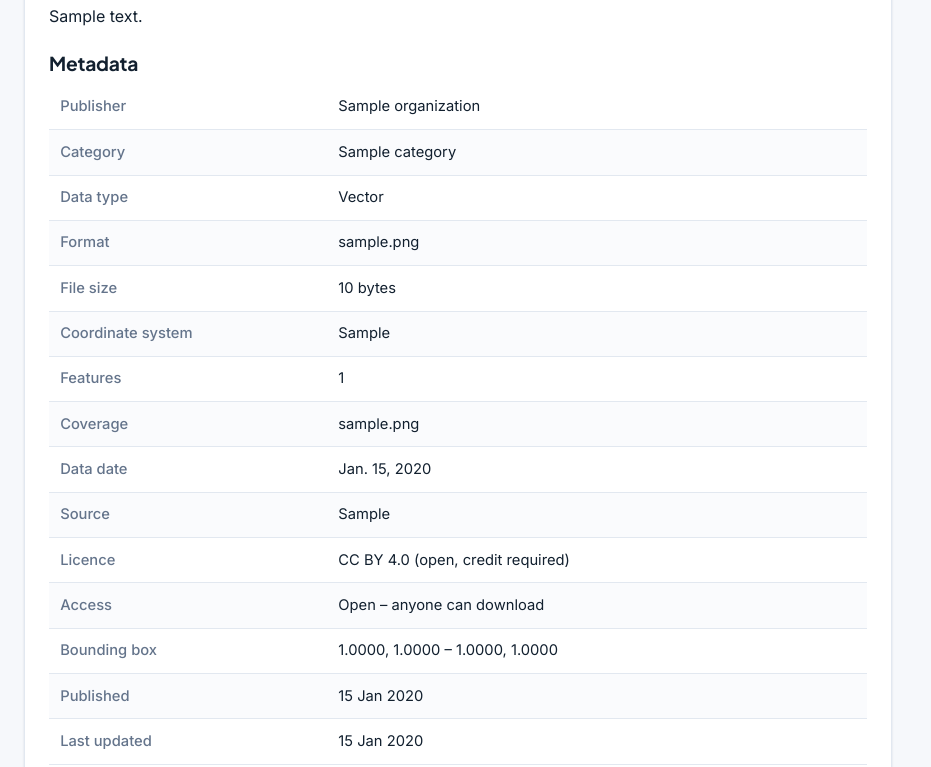
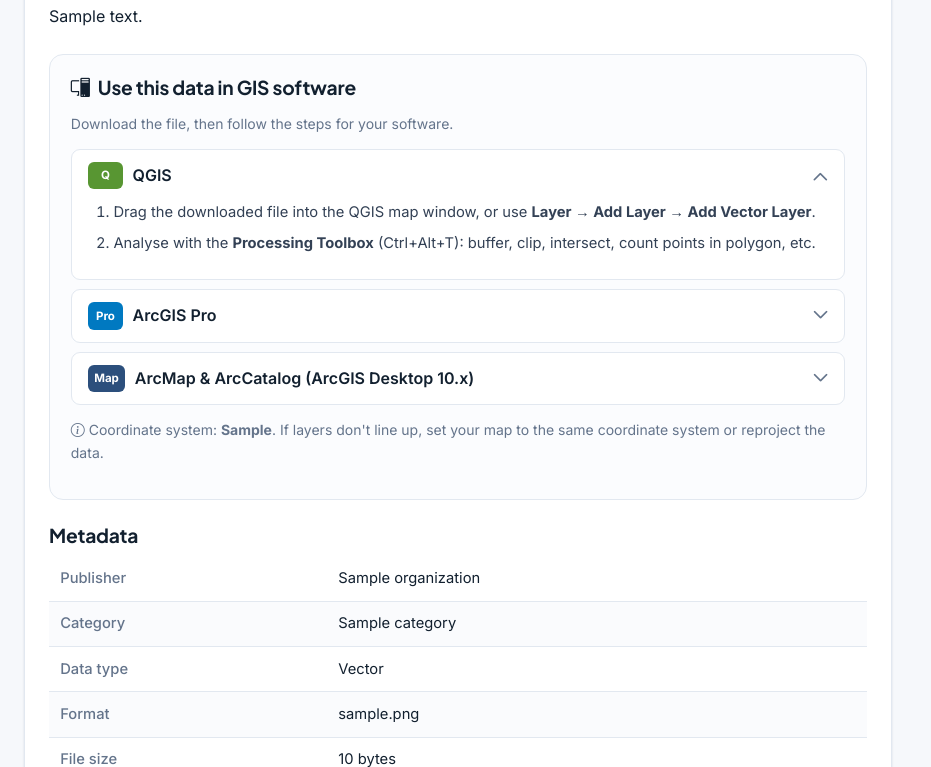
Before and after one commit to mohammedomerwarsame-prog/somaliland-geodata-portal, a Django app: page /datasets/sample/ in a window 1280 px wide. Shown: the part 781-1548 px from the top of the page, without its empty margins (0-931 px from the left). Run offline with Django 5.2, Linux system fonts and the light colour scheme; tables that the repository leaves empty hold one stand-in row (values such as "Sample post").

Commit message:
Accept all major GIS formats, add ArcGIS/QGIS guide, add VPS deployment kit
- Uploads: File Geodatabase, shapefile, MapInfo, ESRI Grid (zipped),
  GeoPackage, GeoJSON, KML/KMZ, GML, GPX, DXF/DWG, GeoTIFF, IMG, JP2, ECW,
  MrSID, ASCII grid, NetCDF, LAS/LAZ, CSV/Excel, ArcGIS packages
  (.mpkx/.ppkx/.lpkx/.mpk/.lpk) and QGIS projects; zip contents detected
- Upload limit raised to 2 GB; new "Package / project" data type
- Dataset pages: "Use this data in GIS software" steps for QGIS,
  ArcGIS Pro and ArcMap/ArcCatalog, plus a direct data link for QGIS
- deploy/: one-command Ubuntu setup (PostgreSQL, gunicorn, Nginx, HTTPS)

Co-Authored-By: Claude Opus 5.5 <noreply@anthropic.com>
Claude-Session: https://claude.ai/code/session_01Tzd7J8TZvvweN3szNzTT13

```diff
--- a/config/settings.py
+++ b/config/settings.py
@@ -134,14 +134,14 @@ STATIC_ROOT = BASE_DIR / "staticfiles"
 
 # Public media (thumbnails, organization logos)
 MEDIA_URL = "media/"
-MEDIA_ROOT = BASE_DIR / "media"
+MEDIA_ROOT = Path(env("MEDIA_ROOT", BASE_DIR / "media"))
 
 # Dataset files are kept OUTSIDE the public media folder. They are only
 # served through the download view, which checks status and access level.
 PRIVATE_MEDIA_ROOT = Path(env("PRIVATE_MEDIA_ROOT", BASE_DIR / "private_media"))
 
 # Upload limits
-MAX_UPLOAD_MB = int(env("MAX_UPLOAD_MB", 500))
+MAX_UPLOAD_MB = int(env("MAX_UPLOAD_MB", 2048))
 DATA_UPLOAD_MAX_MEMORY_SIZE = 10 * 1024 * 1024
 FILE_UPLOAD_MAX_MEMORY_SIZE = 10 * 1024 * 1024
 MAX_MAP_PREVIEW_MB = 15  # GeoJSON larger than this is not drawn in the browser
--- a/datasets/models.py
+++ b/datasets/models.py
@@ -51,6 +51,7 @@ class Dataset(models.Model):
         VECTOR = "vector", "Vector"
         RASTER = "raster", "Raster"
         TABLE = "table", "Table"
+        OTHER = "other", "Package / project"
 
     class Status(models.TextChoices):
         PENDING = "pending", "Pending review"
@@ -86,7 +87,7 @@ class Dataset(models.Model):
 
     # File + technical metadata
     file = models.FileField(upload_to=dataset_upload_path, storage=private_storage, max_length=300)
-    file_format = models.CharField(max_length=30, blank=True)
+    file_format = models.CharField(max_length=60, blank=True)
     file_size = models.BigIntegerField(default=0)
     data_type = models.CharField(max_length=10, choices=DataType.choices, default=DataType.VECTOR)
     crs = models.CharField("Coordinate system", max_length=120, default="EPSG:4326")
--- a/datasets/views.py
+++ b/datasets/views.py
@@ -9,6 +9,7 @@ from django.db import transaction
 from django.db.models import Count, F, Q, Sum
 from django.http import FileResponse, Http404, JsonResponse
 from django.shortcuts import get_object_or_404, redirect, render
+from django.urls import reverse
 from django.utils import timezone
 from django.views.decorators.http import require_POST
 
@@ -34,6 +35,37 @@ CATEGORY_ICONS = {
     "services": "bi-hospital",
     "environment": "bi-cloud-sun",
 }
+
+
+def gis_kind(ds):
+    """Which set of desktop-GIS instructions fits this dataset's format."""
+    f = (ds.file_format or "").lower()
+    ext = os.path.splitext(ds.file.name or "")[1].lower()
+    if "geodatabase" in f:
+        return "gdb"
+    if ext in (".ppkx", ".mpkx", ".lpkx"):
+        return "package_pro"
+    if ext in (".mpk", ".lpk"):
+        return "package_arcmap"
+    if ext in (".qgz", ".qgs"):
+        return "qgis"
+    if "shapefile" in f:
+        return "shapefile"
+    if "esri grid" in f:
+        return "grid"
+    if f == "geojson":
+        return "geojson"
+    if f in ("geopackage", "spatialite"):
+        return "geopackage"
+    if f in ("kml", "kmz"):
+        return "kml"
+    if ds.data_type == Dataset.DataType.RASTER:
+        return "raster"
+    if ds.data_type == Dataset.DataType.TABLE:
+        return "table"
+    if ext == ".zip":
+        return "zip"
+    return "vector"
 
 
 # ---------------------------------------------------------------- public pages
@@ -107,8 +139,16 @@ def detail(request, slug):
     ds = get_object_or_404(Dataset.objects.select_related("organization", "category", "uploaded_by"), slug=slug)
     if not ds.can_be_viewed_by(request.user):
         raise Http404
+    direct_url = None
+    if ds.status == Dataset.Status.PUBLISHED and ds.access_level == Dataset.Access.PUBLIC:
+        if ds.file_format == "GeoJSON":
+            direct_url = request.build_absolute_uri(reverse("datasets:geojson", args=[ds.slug]))
+        elif ds.file_format == "GeoTIFF":
+            direct_url = request.build_absolute_uri(reverse("datasets:download", args=[ds.slug]))
     return render(request, "datasets/detail.html", {
         "ds": ds,
+        "kind": gis_kind(ds),
+        "direct_url": direct_url,
         "can_download": ds.can_be_downloaded_by(request.user),
         "can_edit": ds.can_be_edited_by(request.user),
         "review_form": ReviewForm() if request.user.is_authenticated and request.user.can_review
@@ -146,8 +186,8 @@ def dataset_geojson(request, slug):
     ds = get_object_or_404(Dataset, slug=slug)
     if not ds.can_be_viewed_by(request.user) or not ds.can_be_downloaded_by(request.user):
         raise Http404
-    if not ds.can_preview_on_map:
-        return JsonResponse({"error": "Preview not available for this dataset."}, status=415)
+    if ds.file_format != "GeoJSON":
+        return JsonResponse({"error": "Only GeoJSON datasets have a direct data link."}, status=415)
     return FileResponse(ds.file.open("rb"), content_type="application/geo+json")
 
 
--- a/static/css/portal.css
+++ b/static/css/portal.css
@@ -275,6 +275,7 @@ img { max-width: 100%; }
 .ds-thumb-vector { background: linear-gradient(135deg, #1e40af, #3b82f6 60%, #93c5fd); }
 .ds-thumb-raster { background: linear-gradient(135deg, #166534, #65a30d 45%, #ca8a04 75%, #b45309); }
 .ds-thumb-table { background: linear-gradient(135deg, #4c1d95, #7c3aed 60%, #c4b5fd); }
+.ds-thumb-other { background: linear-gradient(135deg, #7c2d12, #ea580c 60%, #fdba74); }
 .thumb-badge { position: absolute; top: .7rem; left: .7rem; z-index: 2; font-size: .7rem; font-weight: 700; padding: .2rem .6rem; border-radius: 999px; text-transform: uppercase; letter-spacing: .05em; }
 .ds-body { padding: 1.1rem; display: flex; flex-direction: column; flex: 1; }
 .ds-body h3 { font-size: 1rem; margin: 0 0 .35rem; }
@@ -290,6 +291,7 @@ img { max-width: 100%; }
 .tag-vector { background: #dbeafe; color: #1e40af; }
 .tag-raster { background: #dcfce7; color: #166534; }
 .tag-table { background: #ede9fe; color: #5b21b6; }
+.tag-other { background: #ffedd5; color: #9a3412; }
 .tag-muted { background: transparent; border: 1px solid var(--line); color: var(--muted); }
 
 /* ---------- Themes ---------- */
@@ -417,6 +419,26 @@ textarea { resize: vertical; }
 .footer-bottom { border-top: 1px solid rgba(255,255,255,.08); padding: 1rem 0; font-size: .83rem; }
 .footer-inner { display: flex; justify-content: space-between; align-items: center; gap: 1rem; flex-wrap: wrap; }
 
+/* ---------- GIS software guide ---------- */
+.gis-help { margin: 1.5rem 0; padding: 1.3rem; border: 1px solid var(--line); border-radius: var(--radius); background: #fbfcfe; }
+.gis-help h2 { margin-top: 0 !important; display: flex; align-items: center; gap: .5rem; }
+.gis-tool { border: 1px solid var(--line); border-radius: var(--radius-sm); background: #fff; margin-top: .6rem; }
+.gis-tool summary { cursor: pointer; padding: .75rem 1rem; font-weight: 600; display: flex; align-items: center; gap: .6rem; list-style: none; }
+.gis-tool summary::-webkit-details-marker { display: none; }
+.gis-tool summary::after { content: "\F282"; font-family: "bootstrap-icons"; margin-left: auto; transition: transform .2s; color: var(--muted); }
+.gis-tool[open] summary::after { transform: rotate(180deg); }
+.gis-tool ol { margin: 0; padding: 0 1.2rem 1rem 2.6rem; font-size: .92rem; color: var(--ink-2); }
+.gis-tool li { margin-bottom: .45rem; }
+.gis-tool code, .gis-help code { background: #eef2f6; padding: .05rem .35rem; border-radius: 4px; font-size: .85em; }
+.tool-badge { min-width: 2.2rem; height: 1.7rem; padding: 0 .4rem; border-radius: 6px; display: inline-grid; place-items: center; font-size: .72rem; font-weight: 800; color: #fff; }
+.tb-qgis { background: #589632; }
+.tb-pro { background: #0079c1; }
+.tb-map { background: #2c4f7c; }
+.direct-link { margin: .8rem 0 .4rem; }
+.direct-link label { display: block; font-weight: 600; font-size: .88rem; margin-bottom: .35rem; }
+.copy-row { display: flex; gap: .5rem; }
+.copy-row input { font-family: ui-monospace, Consolas, monospace; font-size: .82rem; }
+
 /* ---------- Share data page ---------- */
 .share-layout { display: grid; grid-template-columns: 1fr 340px; gap: 1.5rem; padding-bottom: 2rem; }
 .contact-grid { display: grid; grid-template-columns: repeat(auto-fit, minmax(260px, 1fr)); gap: 1rem; margin-bottom: 1.2rem; }
--- a/templates/datasets/_card.html
+++ b/templates/datasets/_card.html
@@ -1,6 +1,6 @@
 <article class="ds-card">
   <a href="{{ ds.get_absolute_url }}" class="ds-thumb ds-thumb-{{ ds.data_type }}">
-    {% if ds.thumbnail %}<img src="{{ ds.thumbnail.url }}" alt="" loading="lazy">{% else %}<i class="bi {% if ds.data_type == 'raster' %}bi-grid-3x3-gap-fill{% elif ds.data_type == 'table' %}bi-table{% else %}bi-bezier2{% endif %}"></i>{% endif %}
+    {% if ds.thumbnail %}<img src="{{ ds.thumbnail.url }}" alt="" loading="lazy">{% else %}<i class="bi {% if ds.data_type == 'raster' %}bi-grid-3x3-gap-fill{% elif ds.data_type == 'table' %}bi-table{% elif ds.data_type == 'other' %}bi-box-seam{% else %}bi-bezier2{% endif %}"></i>{% endif %}
     <span class="thumb-badge tag-{{ ds.data_type }}">{{ ds.get_data_type_display }}</span>
   </a>
   <div class="ds-body">
--- /dev/null
+++ b/templates/datasets/_gis_help.html
@@ -0,0 +1,84 @@
+<div class="gis-help">
+  <h2><i class="bi bi-pc-display"></i> Use this data in GIS software</h2>
+  <p class="muted small">Download the file, then follow the steps for your software.{% if kind == "zip" or kind == "shapefile" or kind == "gdb" or kind == "grid" %} <strong>Unzip the download first</strong> (right-click → Extract All), except in QGIS, which can read the zip directly.{% endif %}</p>
+
+  {% if direct_url %}
+  <div class="direct-link">
+    <label for="direct-url"><i class="bi bi-link-45deg"></i> Direct data link (load without downloading)</label>
+    <div class="copy-row">
+      <input id="direct-url" type="text" readonly value="{{ direct_url }}" onclick="this.select()">
+      <button type="button" class="btn btn-navy" onclick="navigator.clipboard.writeText(document.getElementById('direct-url').value); this.textContent='Copied ✓'">Copy</button>
+    </div>
+  </div>
+  {% endif %}
+
+  <details class="gis-tool" open>
+    <summary><span class="tool-badge tb-qgis">Q</span> QGIS</summary>
+    <ol>
+      {% if kind == "gdb" %}
+        <li>Menu <strong>Layer → Add Layer → Add Vector Layer</strong>.</li>
+        <li>Set <em>Source type</em> to <strong>Directory</strong>, and <em>Type</em> to <strong>OpenFileGDB</strong>.</li>
+        <li>Browse to the unzipped <code>.gdb</code> folder → <strong>Add</strong>, then choose the layers.</li>
+      {% elif kind == "package_pro" or kind == "package_arcmap" %}
+        <li>ArcGIS packages are designed for ArcGIS. In QGIS, rename the file to <code>.zip</code>, unzip it, and add the shapefiles or <code>.gdb</code> inside.</li>
+      {% elif kind == "qgis" %}
+        <li>Double-click the <code>{{ ds.file_format }}</code> file, or <strong>Project → Open</strong>.</li>
+      {% elif kind == "raster" or kind == "grid" %}
+        <li>Menu <strong>Layer → Add Layer → Add Raster Layer</strong>{% if direct_url %} (or choose <em>Protocol: HTTP(S)</em> and paste the direct link above){% endif %}.</li>
+        <li>Select the file → <strong>Add</strong>. Use <strong>Raster → Analysis</strong> and the <strong>Processing Toolbox</strong> for slope, hillshade, zonal statistics, etc.</li>
+      {% elif kind == "table" %}
+        <li>Menu <strong>Layer → Add Layer → Add Delimited Text Layer</strong> (CSV) or drag the Excel file into QGIS.</li>
+        <li>Choose the longitude (X) and latitude (Y) columns to display points.</li>
+      {% else %}
+        <li>Drag the downloaded file{% if kind == "shapefile" or kind == "zip" %} (the .zip works directly){% endif %} into the QGIS map window, or use <strong>Layer → Add Layer → Add Vector Layer</strong>.</li>
+        {% if direct_url %}<li>Or load it straight from the portal: <strong>Add Vector Layer → Source type: Protocol: HTTP(S)</strong>, paste the direct link above.</li>{% endif %}
+        <li>Analyse with the <strong>Processing Toolbox</strong> (Ctrl+Alt+T): buffer, clip, intersect, count points in polygon, etc.</li>
+      {% endif %}
+    </ol>
+  </details>
+
+  <details class="gis-tool">
+    <summary><span class="tool-badge tb-pro">Pro</span> ArcGIS Pro</summary>
+    <ol>
+      {% if kind == "package_pro" or kind == "package_arcmap" %}
+        <li>Double-click the downloaded <code>{{ ds.file_format }}</code> file. ArcGIS Pro opens it and adds the layers with their symbology.</li>
+      {% elif kind == "geojson" %}
+        <li>Open the <strong>Geoprocessing</strong> pane → search <strong>JSON To Features</strong>.</li>
+        <li>Input: the downloaded <code>.geojson</code>. Output: a feature class in your project geodatabase → <strong>Run</strong>.</li>
+      {% elif kind == "kml" %}
+        <li>Geoprocessing → <strong>KML To Layer</strong> → choose the file → <strong>Run</strong>.</li>
+      {% elif kind == "table" %}
+        <li>Add the table to the map (Map tab → <strong>Add Data</strong>), then right-click it → <strong>Display XY Data</strong>.</li>
+      {% elif kind == "qgis" %}
+        <li>QGIS projects can't be opened in ArcGIS Pro. Download the data layers listed in the description instead.</li>
+      {% else %}
+        <li>In the <strong>Catalog</strong> pane, right-click <em>Folders</em> → <strong>Add Folder Connection</strong> → choose the folder where you unzipped the data.</li>
+        <li>Expand the folder{% if kind == "gdb" %} and the <code>.gdb</code>{% endif %}, then drag the layer onto the map.</li>
+      {% endif %}
+      <li>Analyse with the <strong>Analysis</strong> tab → <strong>Tools</strong> (Buffer, Clip, Summarize Within, Spatial Analyst tools for rasters).</li>
+    </ol>
+  </details>
+
+  <details class="gis-tool">
+    <summary><span class="tool-badge tb-map">Map</span> ArcMap &amp; ArcCatalog (ArcGIS Desktop 10.x)</summary>
+    <ol>
+      {% if kind == "package_arcmap" %}
+        <li>Double-click the <code>.mpk</code> / <code>.lpk</code> file to open it in ArcMap.</li>
+      {% elif kind == "package_pro" %}
+        <li>ArcGIS Pro packages (<code>.mpkx</code>, <code>.ppkx</code>, <code>.lpkx</code>) <strong>don't open in ArcMap</strong>. Use ArcGIS Pro or QGIS.</li>
+      {% elif kind == "geojson" or kind == "geopackage" %}
+        <li>ArcMap doesn't read {{ ds.file_format }} directly. Open it in QGIS or ArcGIS Pro and export to a shapefile or File Geodatabase.</li>
+      {% elif kind == "kml" %}
+        <li>ArcToolbox → Conversion Tools → From KML → <strong>KML To Layer</strong>.</li>
+      {% elif kind == "qgis" %}
+        <li>QGIS projects can't be opened in ArcMap.</li>
+      {% else %}
+        <li>In <strong>ArcCatalog</strong>: click <strong>Connect to Folder</strong> and choose the unzipped folder. You can preview the data and its metadata there.</li>
+        <li>In <strong>ArcMap</strong>: drag the layer from ArcCatalog (or the Catalog window) onto the map, or use <strong>File → Add Data</strong>.</li>
+      {% endif %}
+      <li>Analyse with <strong>ArcToolbox</strong> (Analysis Tools, Spatial Analyst, Conversion Tools).</li>
+    </ol>
+  </details>
+
+  <p class="small muted"><i class="bi bi-info-circle"></i> Coordinate system: <strong>{{ ds.crs }}</strong>. If layers don't line up, set your map to the same coordinate system or reproject the data.</p>
+</div>
--- a/templates/datasets/detail.html
+++ b/templates/datasets/detail.html
@@ -24,6 +24,8 @@
 
     <h2>Description</h2>
     {% if ds.description %}{{ ds.description|linebreaks }}{% else %}<p class="muted">No detailed description provided.</p>{% endif %}
+
+    {% include "datasets/_gis_help.html" %}
 
     <h2>Metadata</h2>
     <table class="meta-table">
```
Also changed, not shown: datasets/forms.py (+4 -3 lines), datasets/inspect.py (+106 -27 lines), templates/datasets/upload.html (+5 -2 lines), README.md, 4 other files.
